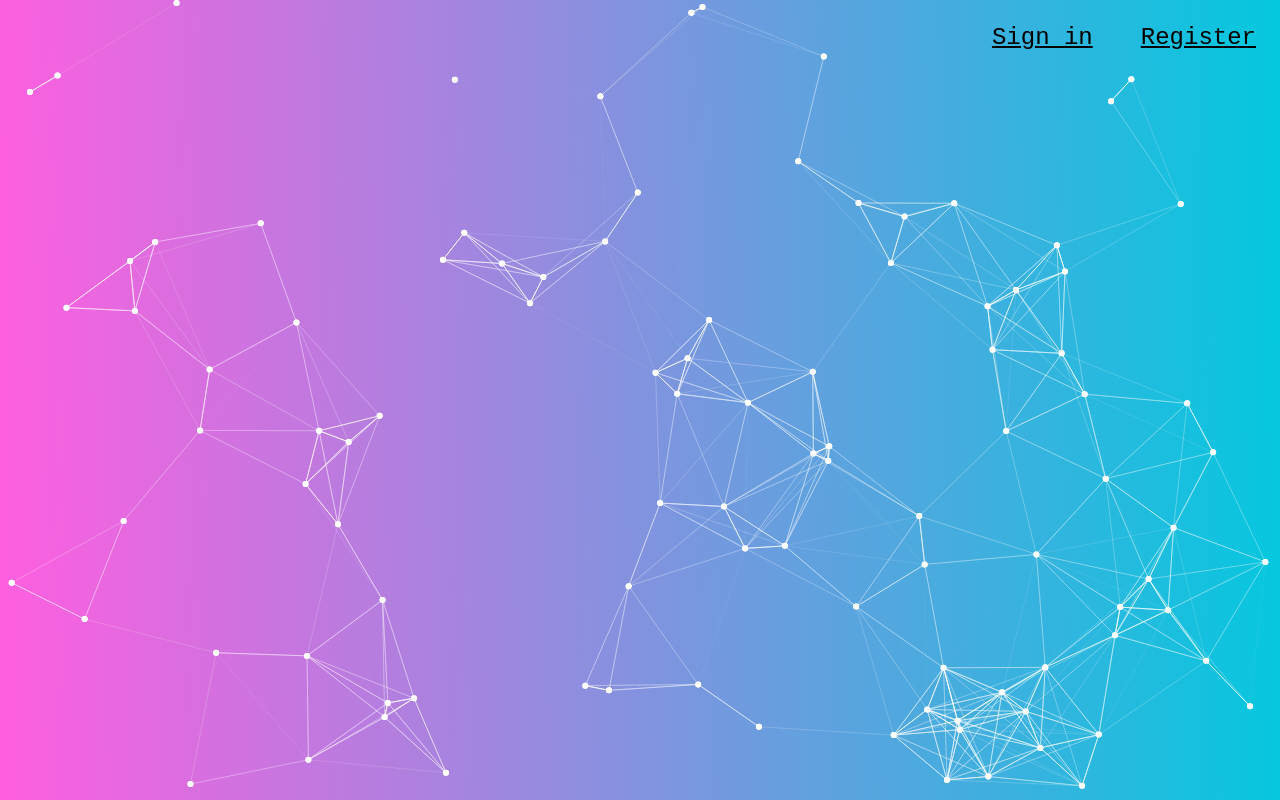
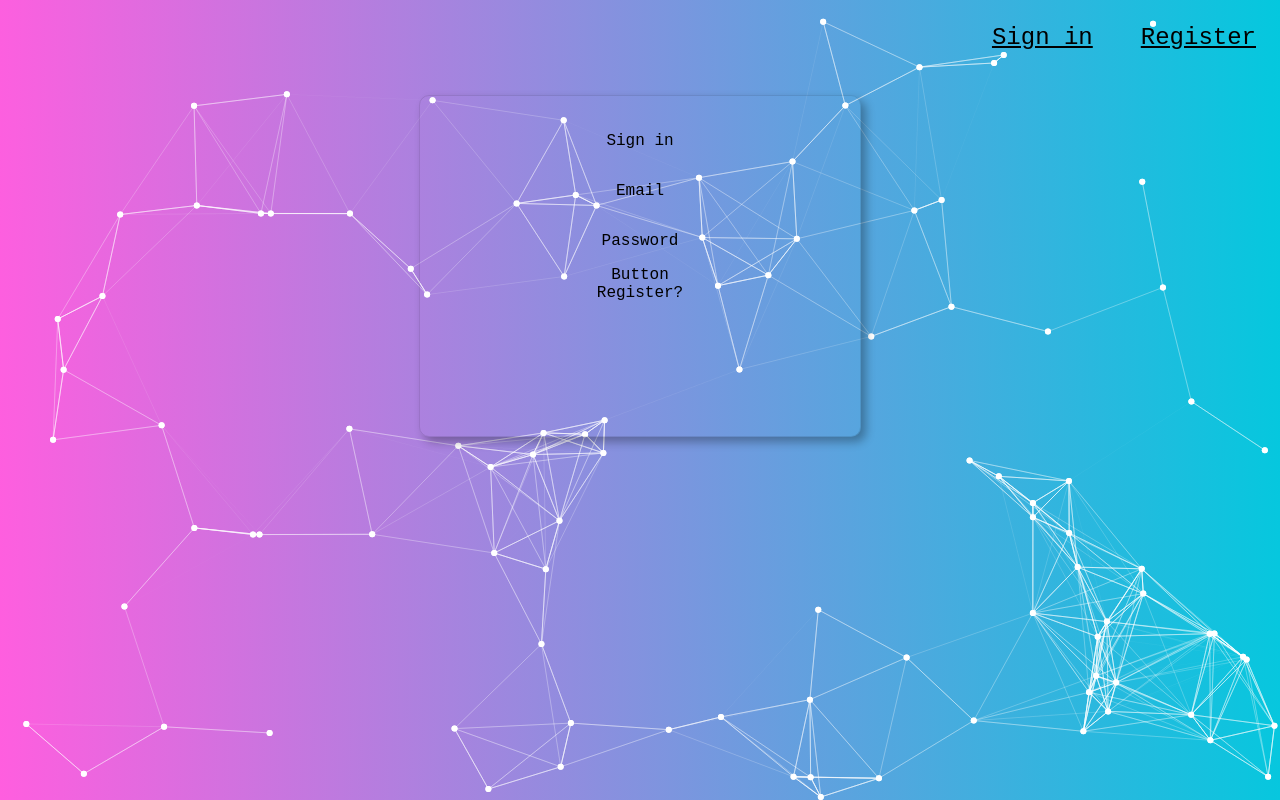
Before and after one commit to amit-lekhak/smart-brain, a React (Create React App) app: page / in a window 1280 px wide. Built offline with nearby package versions, Linux system fonts and the light colour scheme; the HTML template or start-up script is replaced by a standard one.

Commit message:
Add card component

```diff
--- a/src/App.js
+++ b/src/App.js
@@ -1,6 +1,7 @@
 import React from "react";
 import Particles from "react-tsparticles";
 import "./App.css";
+import Card from "./components/card/Card";
 import Navlink from "./components/navlink/NavLink";
 
 class App extends React.Component {
@@ -40,6 +41,13 @@ class App extends React.Component {
       <div>
         <Particles className="particles" options={this.options} />
         <Navlink />
+        <Card >
+          <p>Sign in</p>
+          <p>Email</p>
+          <p>Password</p>
+          <span>Button</span>
+          <span>Register?</span>
+        </Card>
       </div>
     );
   }
--- /dev/null
+++ b/src/components/card/Card.js
@@ -0,0 +1,12 @@
+import React from "react";
+import "./Card.styles.css";
+
+const Card = ({ children }) => {
+  return (
+    <div className="card">
+     {children}
+    </div>
+  );
+};
+
+export default Card;
--- /dev/null
+++ b/src/components/card/Card.styles.css
@@ -0,0 +1,18 @@
+.card {
+  border: 1px solid rgba(0, 0, 0, 0.1);
+  border-radius: 10px;
+  box-shadow: 5px 5px 10px rgba(0, 0, 0, 0.3);
+  margin: 0 auto;
+  width: 400px;
+  min-height: 300px;
+  padding: 20px;
+  display: flex;
+  flex-direction: column;
+  align-items: center;
+}
+
+@media screen and (max-width: 600px) {
+  .card {
+    width: 80%;
+  }
+}
--- a/src/index.css
+++ b/src/index.css
@@ -2,3 +2,7 @@ body {
   margin: 0;
   font-family: "Courier New", Courier, monospace;
 }
+
+* {
+  box-sizing: content-box;
+}
```
